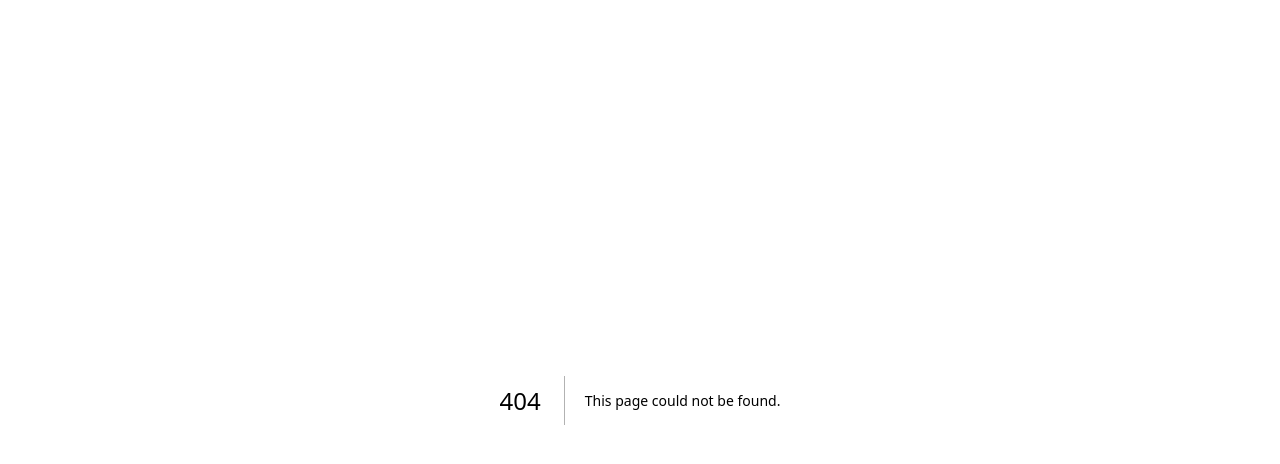
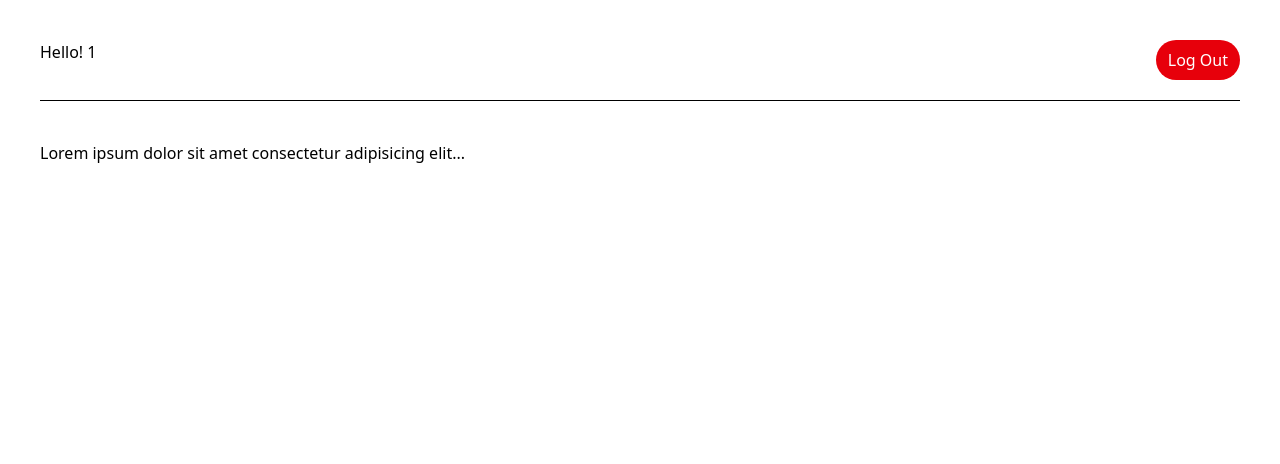
Before and after one commit to aditya-singhOfficial/next-auth, a Next.js app: page /profile/1 in a window 1280 px wide. Before the commit this address had no page. Shown: the top 464 px of the page. Built offline with nearby package versions, Linux system fonts and the light colour scheme.

Commit message:
Add dynamic profile pages

```diff
--- /dev/null
+++ b/src/app/profile/[id]/page.tsx
@@ -0,0 +1,36 @@
+"use client";
+
+import axios from "axios";
+import toast, { Toaster } from "react-hot-toast";
+
+export default function UserProfile({ params }: any) {
+  const { id } = params;
+
+  const onLogout = async () => {
+    try {
+      const response = await axios.get("/api/users/logout");
+      console.log(response.data);
+      toast.success("Logout Successfully!!");
+    } catch (error) {
+      toast.error("Logout Failed!");
+    }
+  };
+  return (
+    <div className="p-10">
+      <nav className="border-b pb-5 mb-10 flex justify-between">
+        <h1>Hello! {id}</h1>
+        <button
+          onClick={onLogout}
+          className="px-3 py-2 bg-red-600 rounded-full text-white font-medium cursor-pointer"
+        >
+          Log Out
+        </button>
+      </nav>
+
+      <div>
+        <p>Lorem ipsum dolor sit amet consectetur adipisicing elit...</p>
+      </div>
+      <Toaster position="top-center" reverseOrder={false} />
+    </div>
+  );
+}
--- /dev/null
+++ b/src/app/profile/page.tsx
@@ -0,0 +1,57 @@
+"use client";
+
+import axios from "axios";
+import { useRouter } from "next/navigation";
+import { useEffect, useState } from "react";
+import toast, { Toaster } from "react-hot-toast";
+
+export default function UserProfile({ params }: any) {
+  const { id } = params;
+  const [user, setUser] = useState({});
+  const router = useRouter();
+  const onLogout = async () => {
+    try {
+      const response = await axios.get("/api/users/logout");
+      toast.success("Logout Successfully!!");
+      setTimeout(() => {
+        router.back();
+      }, 500);
+    } catch (error) {
+      toast.error("Logout Failed!");
+    }
+  };
+
+  const getUserData = async () => {
+    const userData = await axios.get("/api/users/whoami");
+    setUser(userData.data.data);
+  };
+
+  useEffect(() => {
+    getUserData();
+  }, []);
+  return (
+    user && (
+      <div className="p-10">
+        <nav className="border-b pb-5 mb-10 flex justify-between">
+          <h1>
+            Hello!{" "}
+            <span className="uppercase font-black font-serif">
+              {user.username}
+            </span>
+          </h1>
+          <button
+            onClick={onLogout}
+            className="px-3 py-2 bg-red-600 rounded-full text-white font-medium cursor-pointer"
+          >
+            Log Out
+          </button>
+        </nav>
+
+        <div>
+          <p>Lorem ipsum dolor sit amet consectetur adipisicing elit...</p>
+        </div>
+        <Toaster position="top-center" reverseOrder={false} />
+      </div>
+    )
+  );
+}
```
